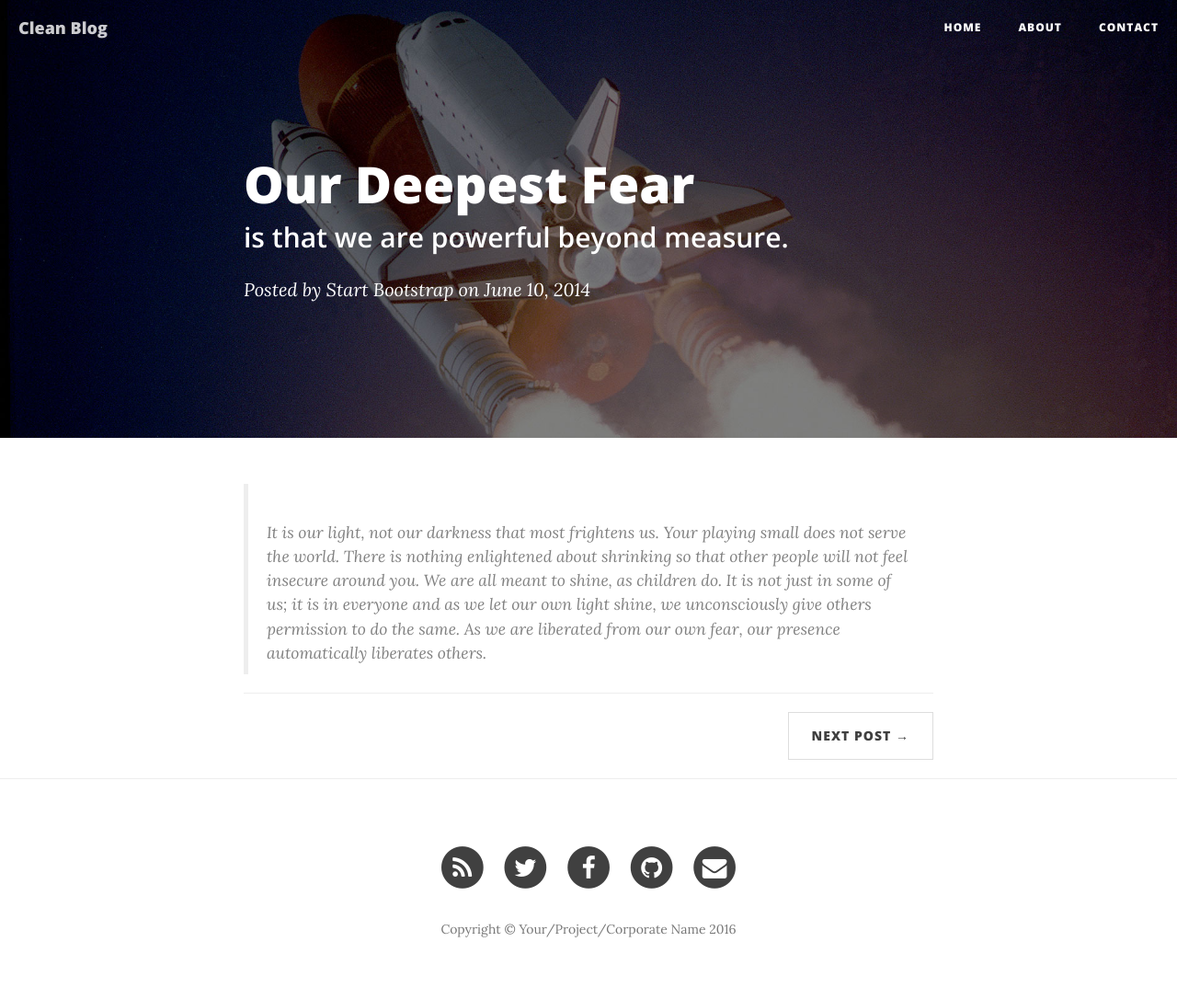
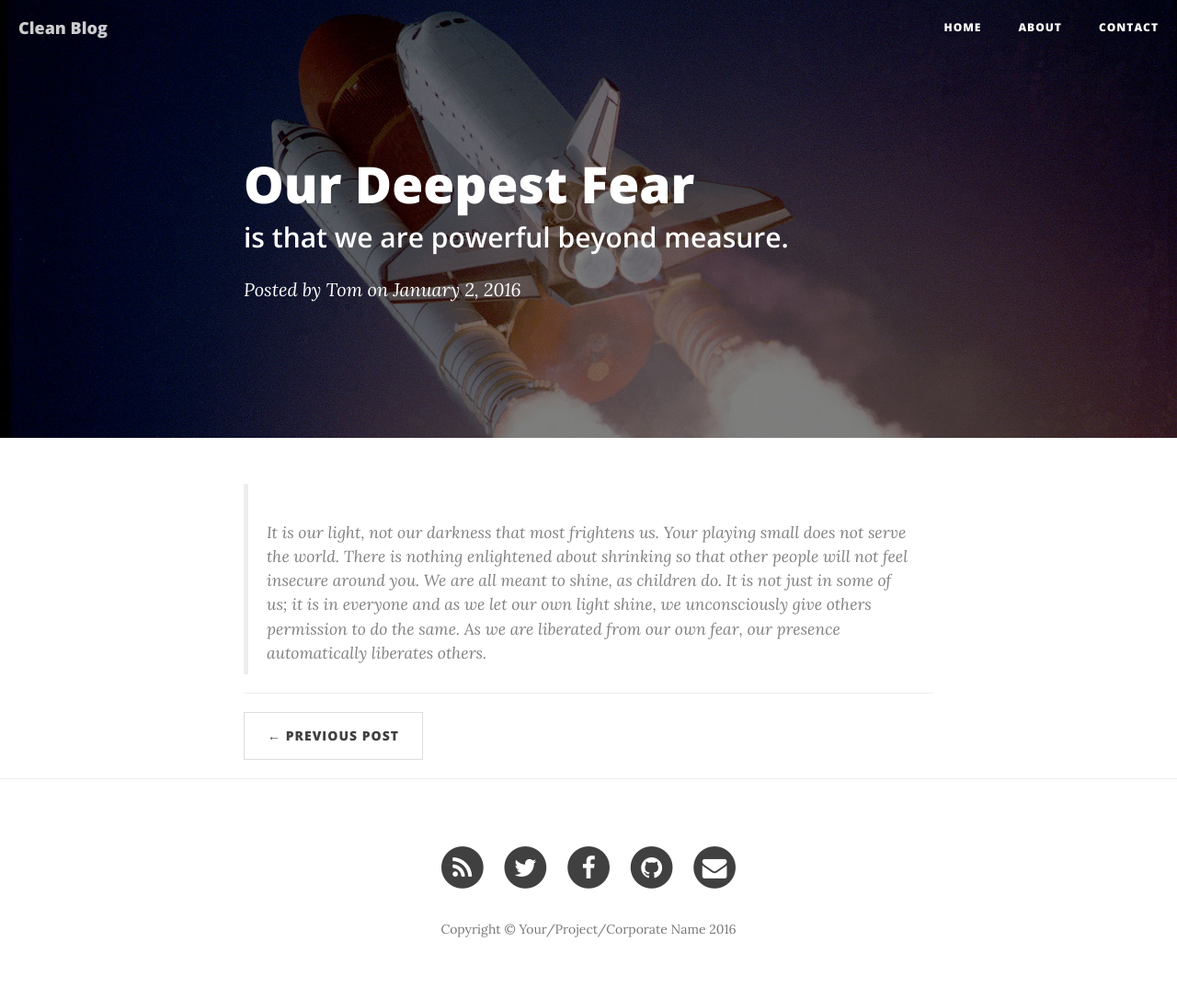
Before and after one commit to Tom-Herbert-PT/strawberryenglish.github.io, a Jekyll site: the page built from _posts/2014-06-10-dinosaurs.markdown, in a window 1280 px wide. Shown: the whole page at 92% size. Built offline with Jekyll 4.4.1, drawn with Linux system fonts in a browser that asks for light colours; nearby versions of some CDN libraries.

Commit message:
Updated '/_posts/2014-06-10-dinosaurs.markdown' via CloudCannon

```diff
--- a/_posts/2014-06-10-dinosaurs.markdown
+++ b/_posts/2014-06-10-dinosaurs.markdown
@@ -2,8 +2,8 @@
 layout: post
 title: Our Deepest Fear
 subtitle: is that we are powerful beyond measure.
-date: 2014-06-10T12:00:00.000Z
-author: Start Bootstrap
+date: 2016-01-02T08:11:00.000Z
+author: Tom
 header-img: img/post-bg-01.jpg
 ---
 
```
